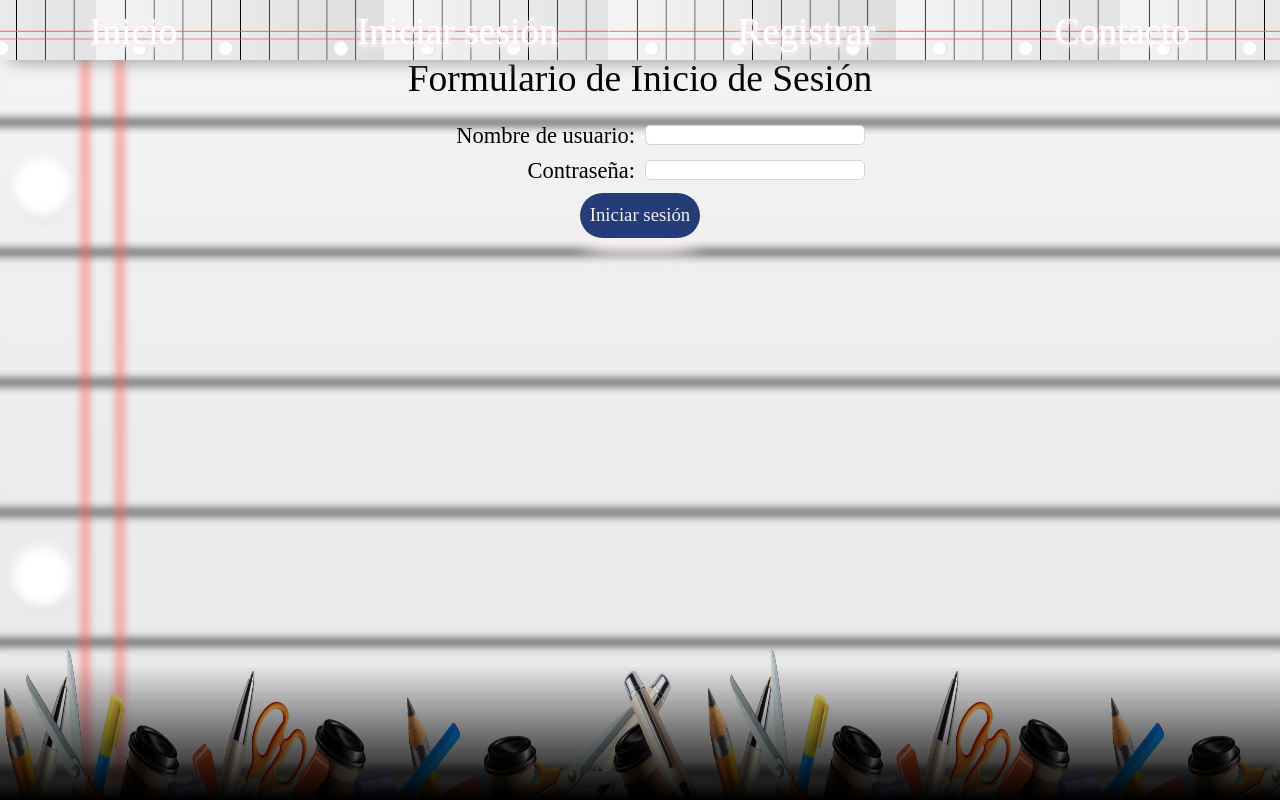
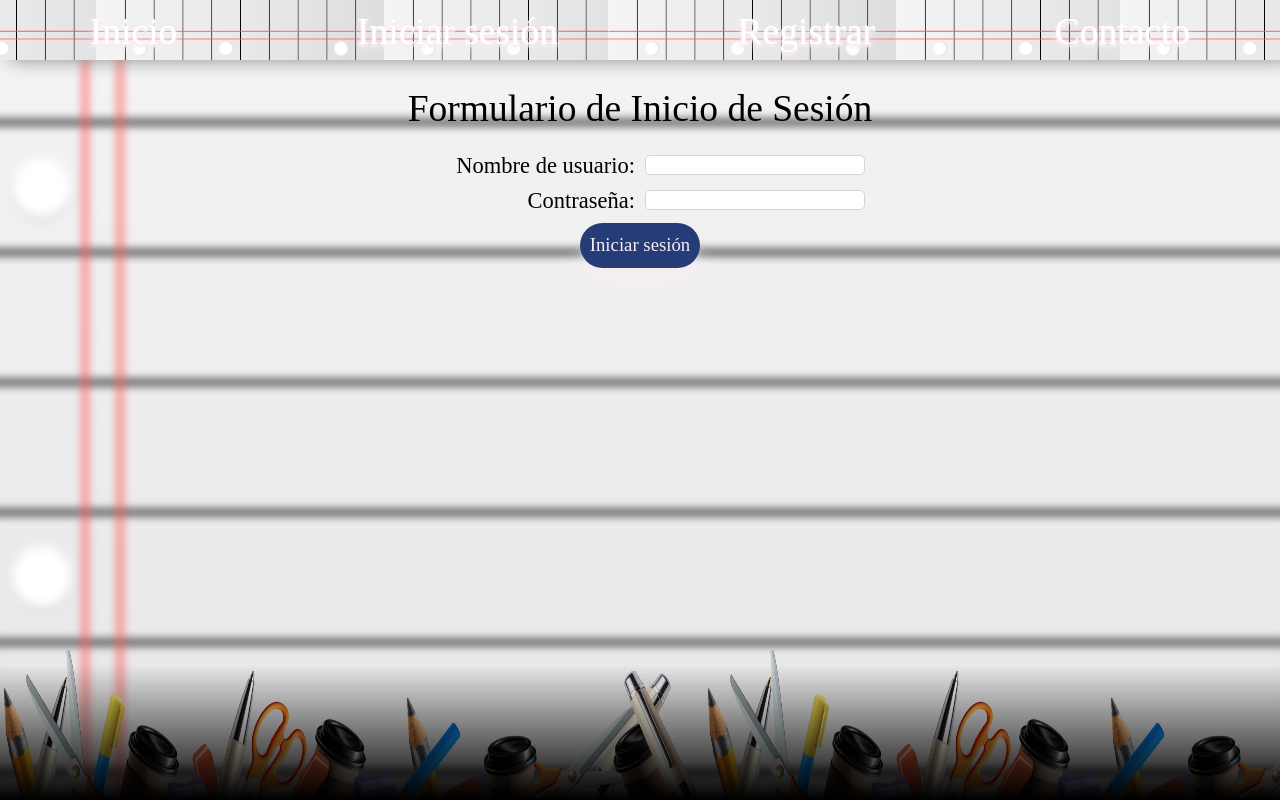
Before and after one commit to juliandonati/frontend-portfolio-reactts, a React (Vite) app: page /login in a window 1280 px wide. Built offline with nearby package versions, Linux system fonts and the light colour scheme; no server answers; a web font is replaced by a local one.

Commit message:
fix: arreglar margen de login, register, y contacto

```diff
--- a/src/App.tsx
+++ b/src/App.tsx
@@ -27,7 +27,7 @@ export default function App() {
             flex flex-col flex-1 items-center content-center
             font-display
 
-            w-screen h-full mt-24
+            w-screen h-full mt-24 overflow-x-hidden
             `}>
                 <Routes>
                     <Route path="/" element={<LandingSite/>}/>
--- a/src/components/layout/Navbar/Navbar.css
+++ b/src/components/layout/Navbar/Navbar.css
@@ -3,7 +3,7 @@
 #main-navbar{
     position:fixed;
 
-    width: 100vw;
+    width: 100%;
     height: 6rem;
 
     z-index: 30;
--- a/src/components/layout/PortfolioEditNavbar/PortfolioEditNavbar.tsx
+++ b/src/components/layout/PortfolioEditNavbar/PortfolioEditNavbar.tsx
@@ -7,7 +7,7 @@ interface PortfolioEditNavbarProps{
 export function PortfolioEditNavbar({username}:PortfolioEditNavbarProps){
     return (
         <nav className="
-        w-screen z-20 bg-white shadow-xs shadow-black
+        w-full z-20 bg-white shadow-xs shadow-black
         h-100
         md:h-16">
             <ul className="
--- a/src/pages/LoginPage/LoginPage.tsx
+++ b/src/pages/LoginPage/LoginPage.tsx
@@ -30,7 +30,7 @@ export default function LoginPage(): JSX.Element {
 
         return (
             <div className="
-            grid-rows-[1fr_4fr]
+            grid-rows-[1fr_4fr] mt-12
             ">
                 <ErrorDialog isOpen={isErrorOpen} errorMessage={errorMessage} onClose={()=>hideError()}/>
                 <GenericForm<Token> formStructure={loginFormStructure} formPath={'auth/login'} formMethod={'POST'} postFormFunc={setAccessToken}
--- a/src/pages/RegisterPage/RegisterPage.tsx
+++ b/src/pages/RegisterPage/RegisterPage.tsx
@@ -25,13 +25,13 @@ export default function RegisterPage() {
     }
 
     return (
-        <>
+        <div className="mt-12">
             <SuccessDialog isSuccessOpen={isSuccessOpen} successMessage={successMessage} onClose={()=>navigate("/login")}/>
             <ErrorDialog isOpen={isErrorOpen} errorMessage={errorMessage} onClose={()=>hideError()}/>
             <GenericForm formStructure={registerFormStructure} formPath={"auth/register"} formMethod={'POST'}
                          postErrorCallback={showError} // todo Validar campos individualmente
                          postFormFunc={()=>showSuccess("¡Usuario registrado con éxito! Proceda a iniciar sesión")}
             />
-        </>
+        </div>
     );
 }
```
